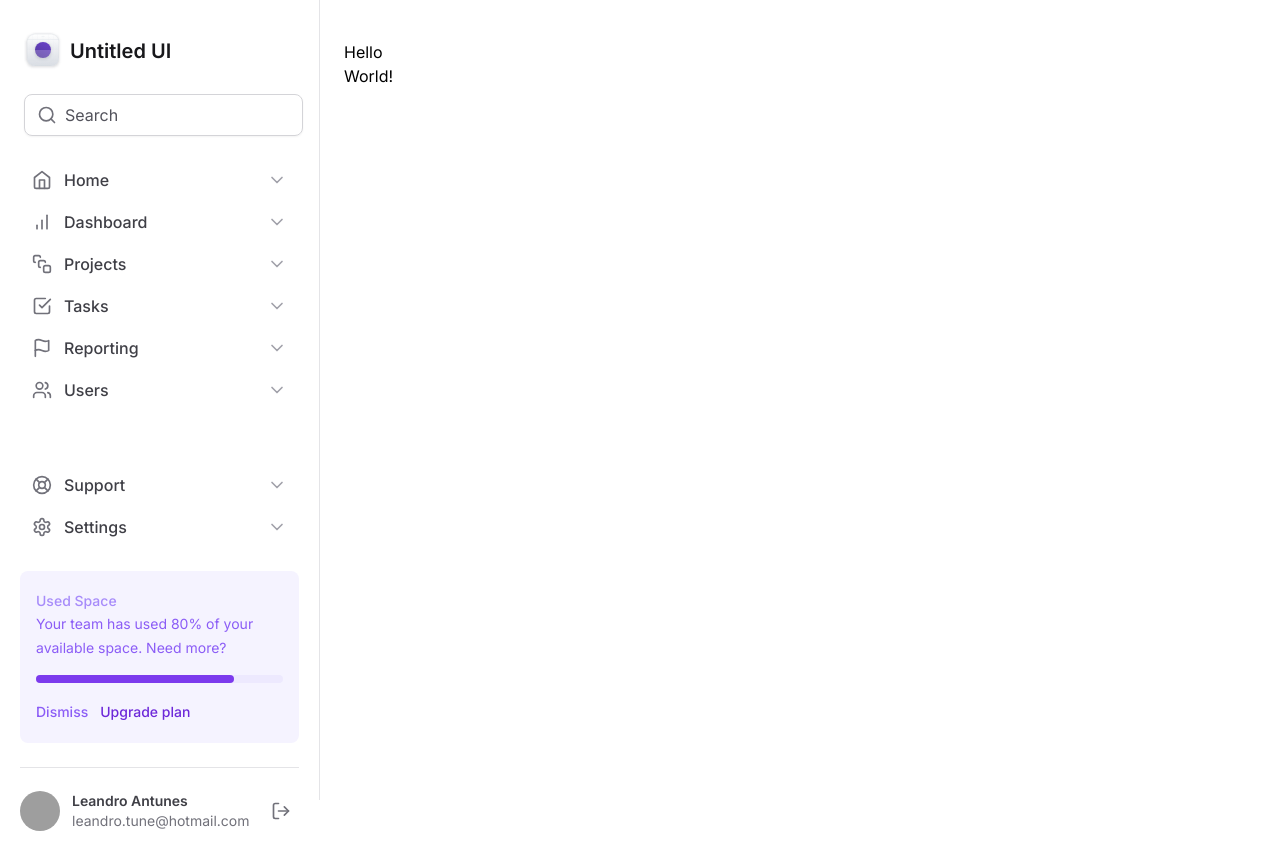
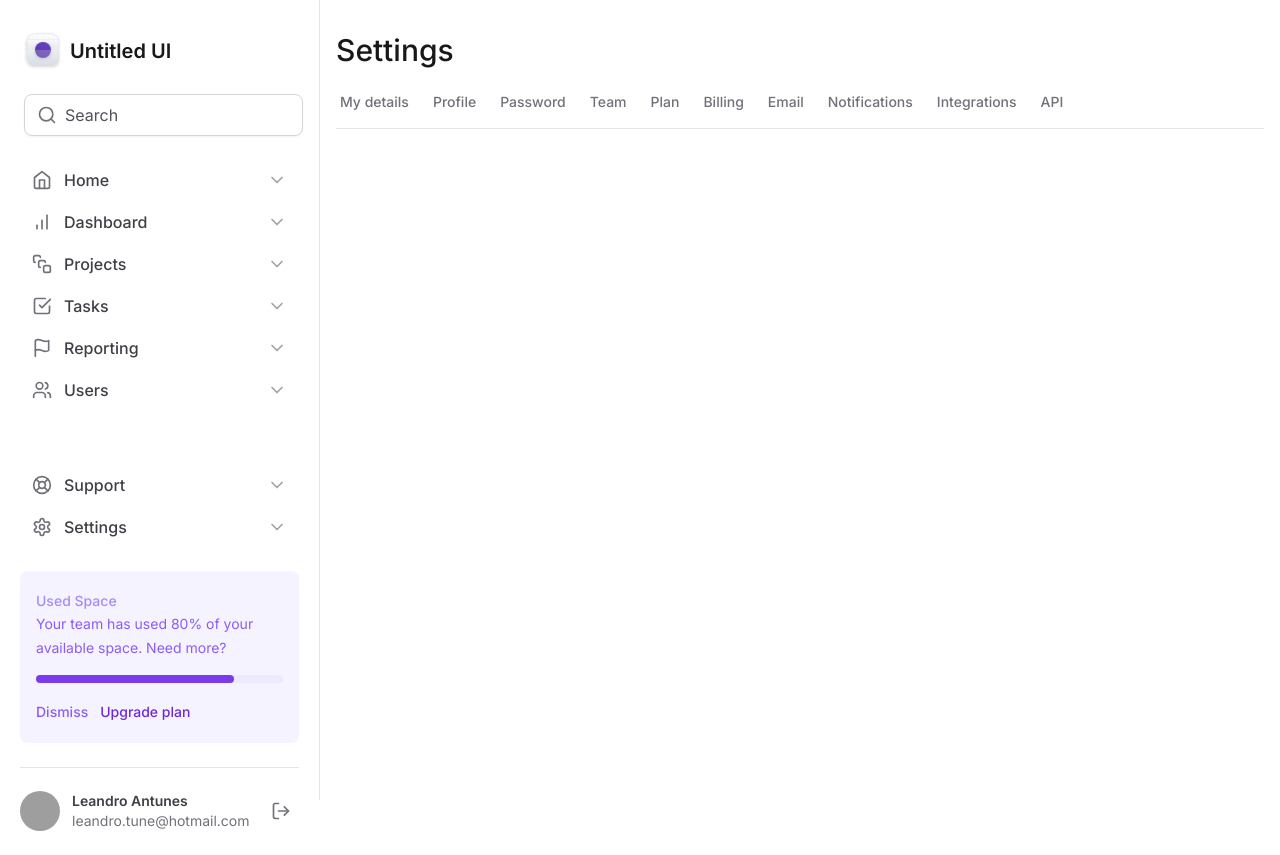
Before and after one commit to leandrotune/tailwindcss-next13, a Next.js app: page / in a window 1280 px wide. Built offline with nearby package versions, Linux system fonts and the light colour scheme; grey boxes are pictures that could not be loaded.

Commit message:
Create abas com radix tabs

```diff
--- a/package.json
+++ b/package.json
@@ -9,6 +9,7 @@
     "lint": "next lint"
   },
   "dependencies": {
+    "@radix-ui/react-tabs": "^1.0.4",
     "@types/node": "20.4.6",
     "@types/react": "18.2.18",
     "@types/react-dom": "18.2.7",
--- a/src/app/layout.tsx
+++ b/src/app/layout.tsx
@@ -13,7 +13,7 @@
 
 export default function RootLayout({ children }: { children: ReactNode }) {
   return (
-    <html lang="en">
+    <html lang="en" className="antialiased">
       <body className={inter.className}>
         <div className="grid min-h-screen grid-cols-app">
           <Sidebar />
--- a/src/app/page.tsx
+++ b/src/app/page.tsx
@@ -1,3 +1,11 @@
+import { SettingsTabs } from '@/components/SettingsTabs/Index'
+
 export default function Home() {
-  return <div className="flex w-4 p-2">Hello World!</div>
+  return (
+    <>
+      <h1 className="text-3xl font-medium text-zinc-900">Settings</h1>
+
+      <SettingsTabs />
+    </>
+  )
 }
--- /dev/null
+++ b/src/components/SettingsTabs/Index.tsx
@@ -0,0 +1,53 @@
+'use client'
+import * as Tabs from '@radix-ui/react-tabs'
+import { TabItem } from './TabItem'
+import { useState } from 'react'
+
+export function SettingsTabs() {
+  const [currentTab, setCurrentTab] = useState('my details')
+
+  return (
+    <Tabs.Root value={currentTab} onValueChange={setCurrentTab}>
+      <Tabs.List className="mt-6 flex w-full items-center gap-4 border-b border-zinc-200">
+        <TabItem
+          title="My details"
+          value="My details"
+          isSelected={currentTab === 'My details'}
+        />
+        <TabItem
+          title="Profile"
+          value="Profile"
+          isSelected={currentTab === 'Profile'}
+        />
+        <TabItem
+          title="Password"
+          value="Password"
+          isSelected={currentTab === 'Password'}
+        />
+        <TabItem title="Team" value="Team" isSelected={currentTab === 'Team'} />
+        <TabItem title="Plan" value="Plan" isSelected={currentTab === 'Plan'} />
+        <TabItem
+          title="Billing"
+          value="Billing"
+          isSelected={currentTab === 'Billing'}
+        />
+        <TabItem
+          title="Email"
+          value="Email"
+          isSelected={currentTab === 'Email'}
+        />
+        <TabItem
+          title="Notifications"
+          value="Notifications"
+          isSelected={currentTab === 'Notifications'}
+        />
+        <TabItem
+          title="Integrations"
+          value="Integrations"
+          isSelected={currentTab === 'Integrations'}
+        />
+        <TabItem title="API" value="API" isSelected={currentTab === 'API'} />
+      </Tabs.List>
+    </Tabs.Root>
+  )
+}
--- /dev/null
+++ b/src/components/SettingsTabs/TabItem.tsx
@@ -0,0 +1,21 @@
+import * as Tabs from '@radix-ui/react-tabs'
+interface TabItemProps {
+  value: string
+  title: string
+  isSelected?: boolean
+}
+
+export function TabItem({ value, title, isSelected = false }: TabItemProps) {
+  return (
+    <Tabs.Trigger
+      className="relative px-1 pb-4 text-sm font-medium text-zinc-500 data-[state=active]:text-violet-700"
+      value={value}
+    >
+      <span>{title}</span>
+
+      {isSelected && (
+        <div className="absolute -bottom-px left-0 right-0 h-0.5 bg-violet-700 "></div>
+      )}
+    </Tabs.Trigger>
+  )
+}
--- a/src/components/sidebar/Profile.tsx
+++ b/src/components/sidebar/Profile.tsx
@@ -10,7 +10,7 @@
         width={30}
         height={30}
         quality={100}
-        className="h-10 w-10 rounded-full"
+        className="h-10 w-10 rounded-full transition hover:scale-110"
       />
       <div className="flex flex-1 flex-col truncate">
         <span className="text-sm font-semibold text-zinc-700">
```
Also changed, not shown: 1 other file (tests, documents, lock files or other folders).
